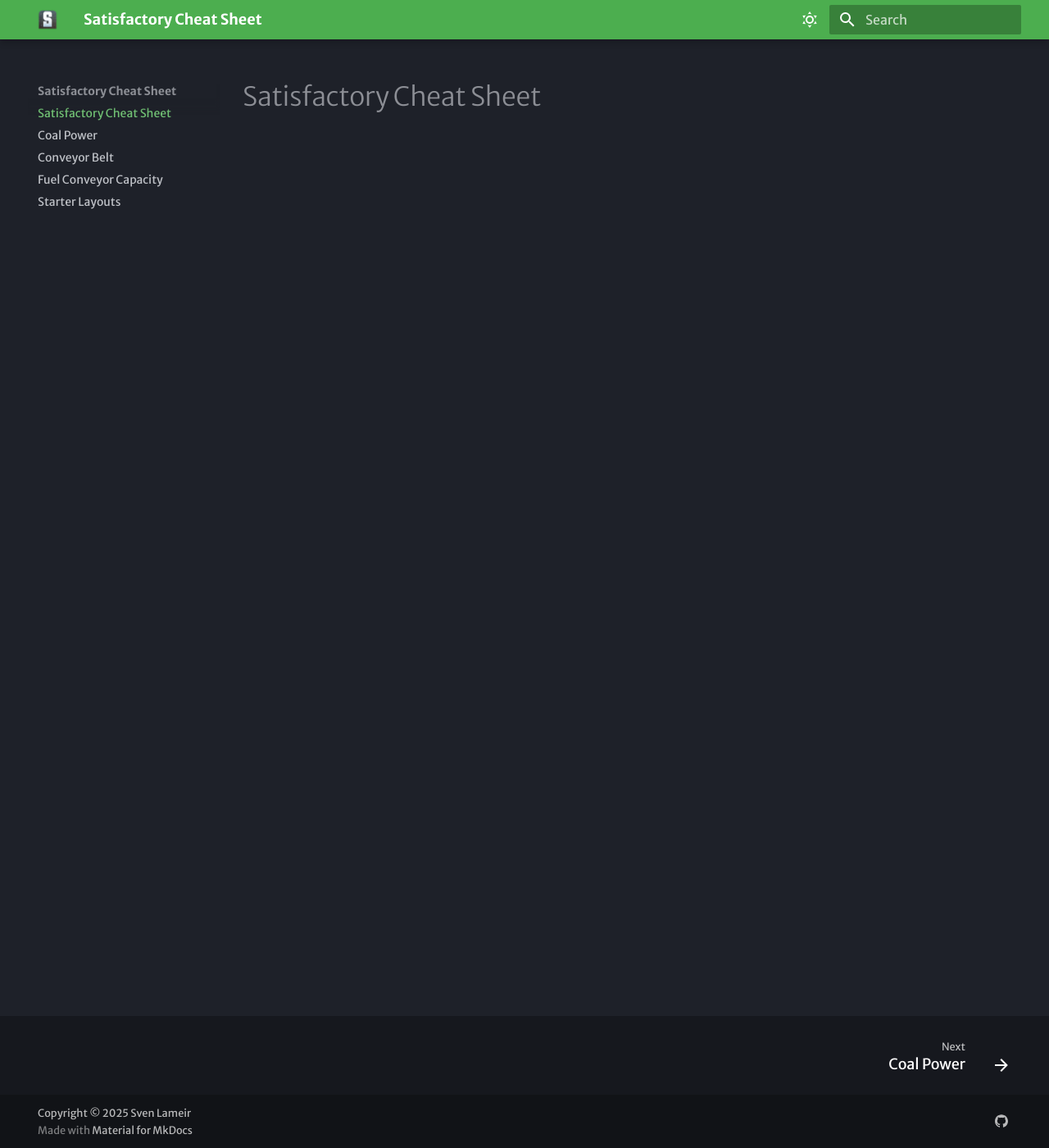
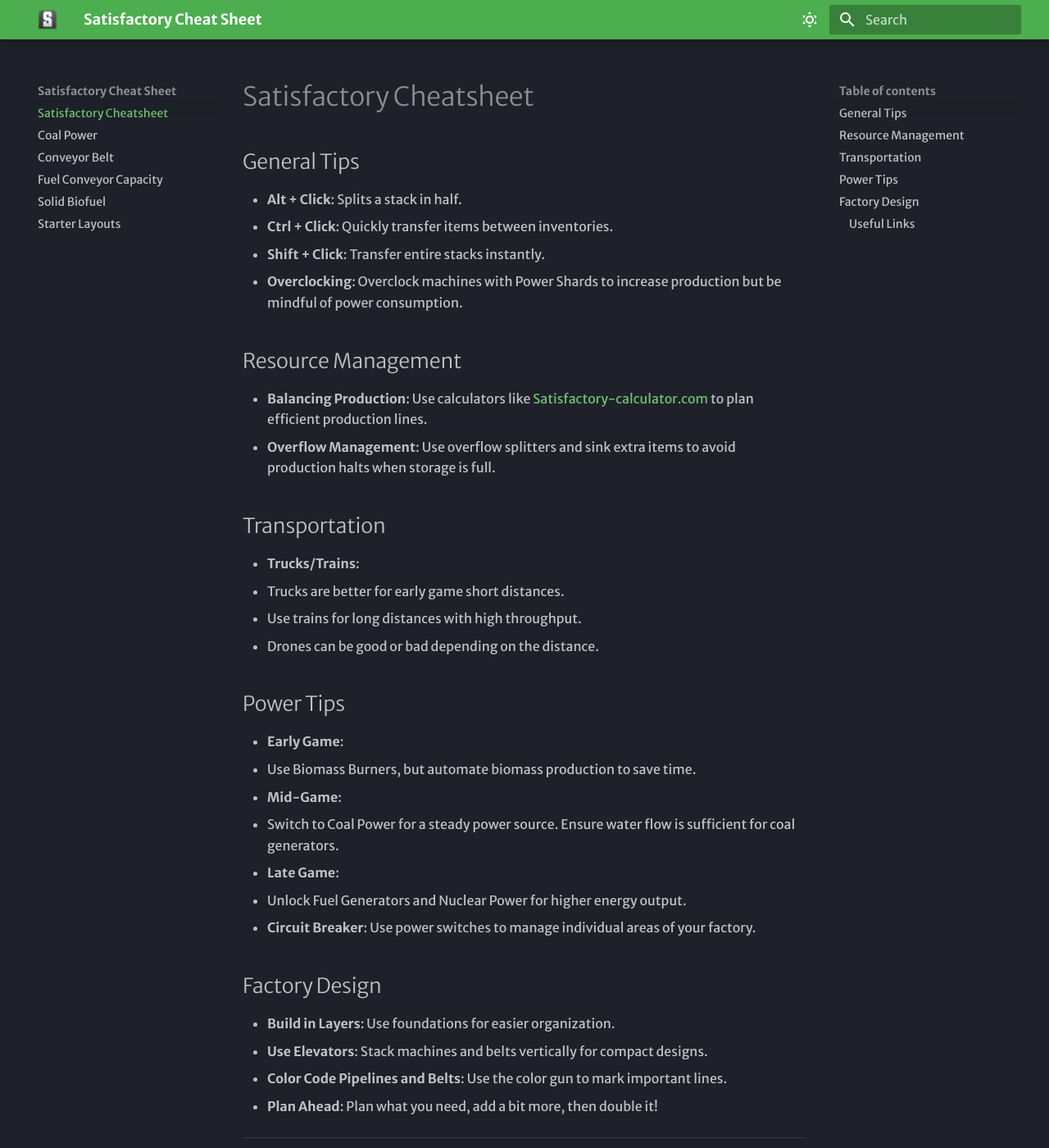
Before and after one commit to SvenLameir/satisfactory-cheat-sheet, an MkDocs documentation site: the page built from docs/index.md, in a window 1280 px wide and 1400 px high. Shown: the whole window at 82% size. Built offline with MkDocs 1.6.1 and Material for MkDocs 9.7.7, drawn with Linux system fonts in a browser that asks for light colours; some web fonts are replaced; some of the changed text lies outside the part shown.

Commit message:
Update index, add solid biofuel

```diff
--- a/docs/index.md
+++ b/docs/index.md
@@ -1 +1,43 @@
-# Satisfactory Cheat Sheet
+# Satisfactory Cheatsheet
+
+## General Tips
+- **Alt + Click**: Splits a stack in half.
+- **Ctrl + Click**: Quickly transfer items between inventories.
+- **Shift + Click**: Transfer entire stacks instantly.
+- **Overclocking**: Overclock machines with Power Shards to increase production but be mindful of power consumption.
+
+## Resource Management
+- **Balancing Production**: Use calculators like [Satisfactory-calculator.com](https://www.satisfactory-calculator.com/) to plan efficient production lines.
+- **Overflow Management**: Use overflow splitters and sink extra items to avoid production halts when storage is full.
+
+## Transportation
+- **Trucks/Trains**:
+  - Trucks are better for early game short distances.
+  - Use trains for long distances with high throughput.
+  - Drones can be good or bad depending on the distance.
+
+## Power Tips
+- **Early Game**:
+  - Use Biomass Burners, but automate biomass production to save time.
+- **Mid-Game**:
+  - Switch to Coal Power for a steady power source. Ensure water flow is sufficient for coal generators.
+- **Late Game**:
+  - Unlock Fuel Generators and Nuclear Power for higher energy output.
+- **Circuit Breaker**: Use power switches to manage individual areas of your factory.
+
+## Factory Design
+- **Build in Layers**: Use foundations for easier organization.
+- **Use Elevators**: Stack machines and belts vertically for compact designs.
+- **Color Code Pipelines and Belts**: Use the color gun to mark important lines.
+- **Plan Ahead**: Plan what you need, add a bit more, then double it!
+
+---
+
+### Useful Links
+- [Interactive Map](https://satisfactory-calculator.com/en/interactive-map/)
+- [Satisfactory Wiki](https://satisfactory.fandom.com/)
+- [Satisfactory Calculator](https://www.satisfactory-calculator.com/)
+
+---
+
+Happy factory building! 🚀
```
Also changed, not shown: docs/Solid_Biofuel.md (added, +10 -0 lines).
